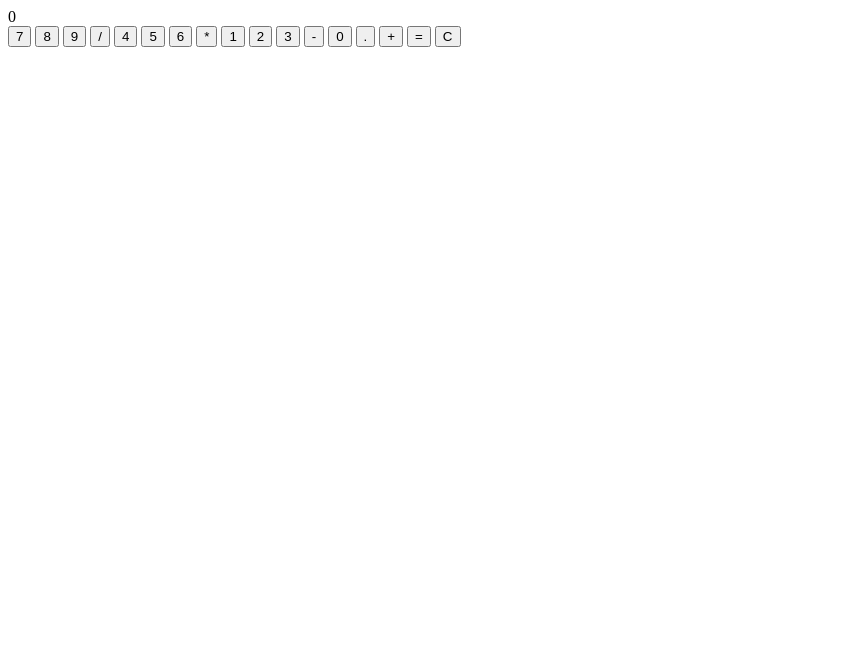
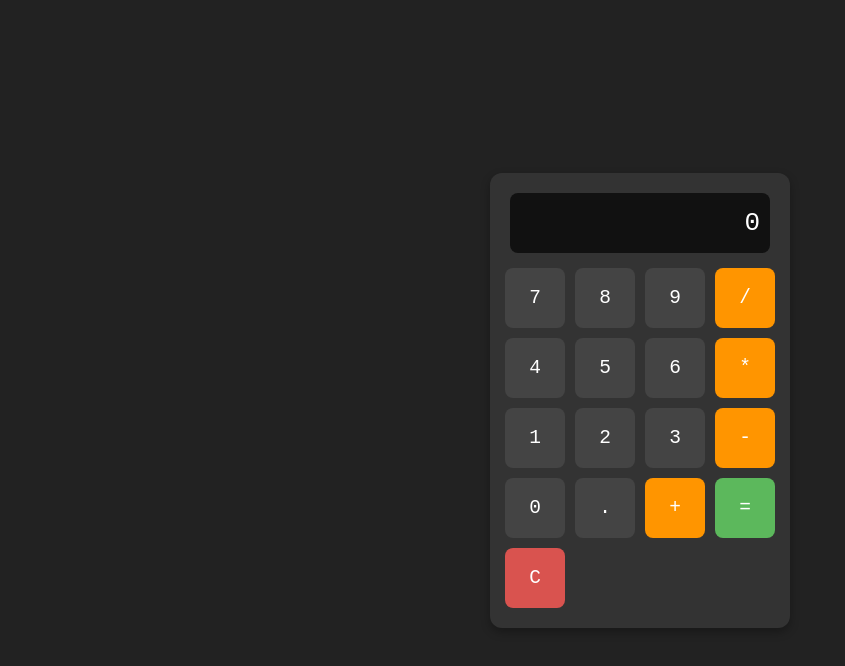
Before and after one commit to r-alejo-z95/simple-web-calculator, a plain HTML site: page index.html in a window 1280 px wide. Shown: the whole page, without its empty margins (0-845 px from the left). Drawn offline with Linux system fonts and the light colour scheme.

Commit message:
Add basic style to the app

```diff
--- a/index.html
+++ b/index.html
@@ -9,25 +9,25 @@
   </head>
   <body>
     <div class="calculator">
-      <div class="display">0</div>
+      <div class="display" id="display">0</div>
       <div class="buttons">
-        <button class="btn">7</button>
-        <button class="btn">8</button>
-        <button class="btn">9</button>
-        <button class="btn operator">/</button>
-        <button class="btn">4</button>
-        <button class="btn">5</button>
-        <button class="btn">6</button>
-        <button class="btn operator">*</button>
-        <button class="btn">1</button>
-        <button class="btn">2</button>
-        <button class="btn">3</button>
-        <button class="btn operator">-</button>
-        <button class="btn">0</button>
-        <button class="btn">.</button>
-        <button class="btn operator">+</button>
-        <button class="btn operator">=</button>
-        <button class="btn clear">C</button>
+        <button class="btn" id="btn7">7</button>
+        <button class="btn" id="btn8">8</button>
+        <button class="btn" id="btn9">9</button>
+        <button class="btn operator" id="btnDivide">/</button>
+        <button class="btn" id="btn4">4</button>
+        <button class="btn" id="btn5">5</button>
+        <button class="btn" id="btn6">6</button>
+        <button class="btn operator" id="btnMultiply">*</button>
+        <button class="btn" id="btn1">1</button>
+        <button class="btn" id="btn2">2</button>
+        <button class="btn" id="btn3">3</button>
+        <button class="btn operator" id="btnSubstract">-</button>
+        <button class="btn" id="btn0">0</button>
+        <button class="btn" id="btnDeciPoint">.</button>
+        <button class="btn operator" id="btnAdd">+</button>
+        <button class="btn operator" id="btnResult">=</button>
+        <button class="btn clear" id="btnClear">C</button>
       </div>
     </div>
   </body>
--- a/styles.css
+++ b/styles.css
@@ -0,0 +1,97 @@
+/* Basic reset */
+* {
+  margin: 0;
+  padding: 0;
+  box-sizing: border-box;
+  font-family: monospace;
+}
+
+/* Centering the calculator on the screen */
+body {
+  display: flex;
+  justify-content: center;
+  align-items: center;
+  height: 100vh;
+  background-color: #222;
+}
+
+/* General calculator styling */
+.calculator {
+  background-color: #333;
+  padding: 20px;
+  border-radius: 12px;
+  box-shadow: 0 4px 10px rgba(0, 0, 0, 0.3);
+  width: 300px;
+  display: flex;
+  flex-direction: column;
+  align-items: center;
+}
+
+/* Calculator display */
+.display {
+  width: 100%;
+  height: 60px;
+  background-color: #111;
+  color: #fff;
+  font-size: 2rem;
+  text-align: right;
+  padding: 10px;
+  border-radius: 8px;
+  margin-bottom: 15px;
+  display: flex;
+  align-items: center;
+  justify-content: flex-end;
+  overflow-x: auto;
+}
+
+/* Calculator buttons */
+.buttons {
+  display: grid;
+  grid-template-columns: repeat(4, 1fr);
+  gap: 10px;
+}
+
+/* Button styling */
+.btn {
+  width: 60px;
+  height: 60px;
+  font-size: 1.5rem;
+  border: none;
+  border-radius: 8px;
+  cursor: pointer;
+  transition: 0.2s ease;
+  background-color: #444;
+  color: white;
+}
+
+/* Hover effect */
+.btn:hover {
+  background-color: #555;
+}
+
+/* Operator buttons */
+.operator {
+  background-color: #ff9500;
+}
+
+.operator:hover {
+  background-color: #e08b00;
+}
+
+/* Clear button */
+.clear {
+  background-color: #d9534f;
+}
+
+.clear:hover {
+  background-color: #c9302c;
+}
+
+/* Equal button */
+#btnResult {
+  background-color: #5cb85c;
+}
+
+#btnResult:hover {
+  background-color: #4cae4c;
+}
```
